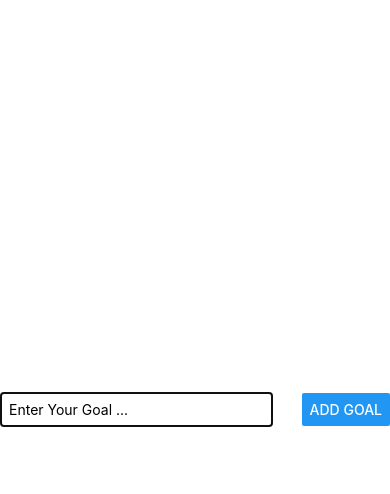
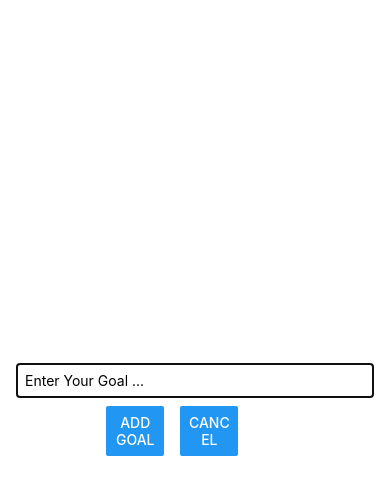
Before and after one commit to raj-wankhade/rn-course, a React Native app: screen / in a window 390 px wide. Both pictures are taken after a click on the button "ADD NEW GOAL". Shown: the top 494 px of the page. Built offline with nearby package versions, Linux system fonts and the light colour scheme.

Commit message:
main- styling modal overlay

```diff
--- a/components/GoalInput.js
+++ b/components/GoalInput.js
@@ -13,7 +13,7 @@
   }
 
   return (
-    <Modal visible={visible}>
+    <Modal visible={visible} animationType="slide">
       <View style={styles.inputContainer}>
         <TextInput
           style={styles.textInput}
@@ -21,7 +21,14 @@
           placeholder="Enter Your Goal ..."
           value={enteredGoal}
         />
-        <Button title="Add Goal" onPress={addGoalHandler} />
+        <View style={styles.buttonContainer}>
+          <View style={styles.button}>
+            <Button title="Add Goal" onPress={addGoalHandler} />
+          </View>
+          <View style={styles.button}>
+            <Button title="Cancel" />
+          </View>
+        </View>
       </View>
     </Modal>
   );
@@ -30,19 +37,26 @@
 const styles = StyleSheet.create({
   inputContainer: {
     flex: 1,
-    flexDirection: "row",
-    justifyContent: "space-between",
+    justifyContent: "center",
     alignItems: "center", // to center instead opf stretch by default
     marginBottom: 24,
     borderBottomWidth: 1,
     borderBottomColor: "#cccccc",
+    padding: 16,
   },
   textInput: {
-    width: "70%",
+    width: "100%",
     borderWidth: 1,
     borderColor: "#cccccc",
-    marginRight: 8,
     padding: 8,
+    marginBottom: 8,
+  },
+  buttonContainer: {
+    flexDirection: "row",
+  },
+  button: {
+    marginHorizontal: 8,
+    width: "30%",
   },
 });
 
```
